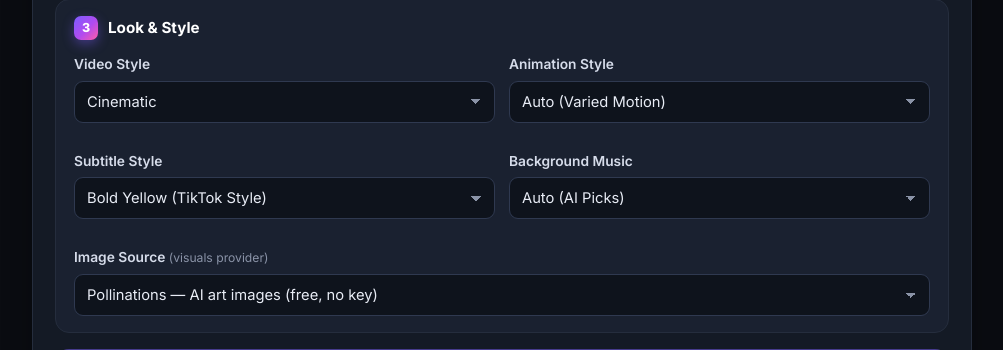
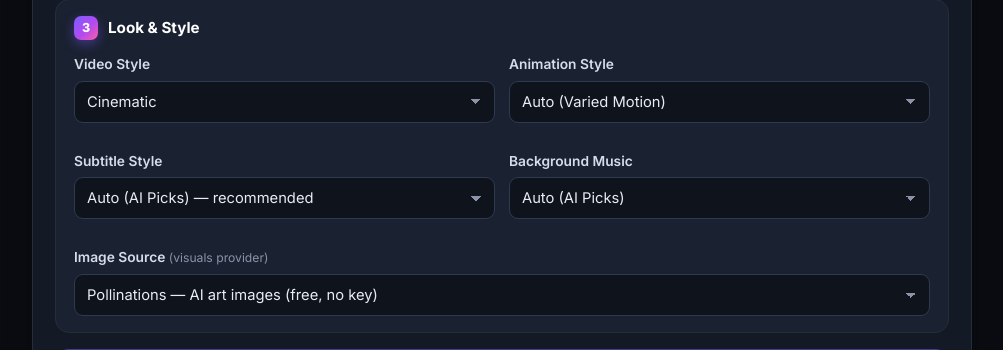
Before and after one commit to DevlpRohit/the-generator, a Flask app: page / in a window 1280 px wide. Shown: the part 815-1165 px from the top of the page, without its empty margins (254-1257 px from the left). Run offline with Flask 3, Linux system fonts and the light colour scheme; some libraries are stand-ins or nearby versions.

Commit message:
Fix Auto (AI Picks) not showing in subtitle/music dropdowns
- subtitle_preset default changed from Bold Yellow to Auto (AI Picks)
- music_mood default changed to Auto (AI Picks)
- Both dropdowns now pre-select the Auto option on page load

Co-Authored-By: Claude Sonnet 4.6 <noreply@anthropic.com>

```diff
--- a/templates/index.html
+++ b/templates/index.html
@@ -135,11 +135,11 @@
               </div>
               <div class="field">
                 <label>Subtitle Style</label>
-                <select name="subtitle_preset">{% for sp_val, sp_label in subtitle_preset_options %}<option value="{{ sp_val }}"{% if sp_val == "Bold Yellow" %} selected{% endif %}>{{ sp_label }}</option>{% endfor %}</select>
+                <select name="subtitle_preset">{% for sp_val, sp_label in subtitle_preset_options %}<option value="{{ sp_val }}"{% if sp_val == "Auto (AI Picks)" %} selected{% endif %}>{{ sp_label }}</option>{% endfor %}</select>
               </div>
               <div class="field">
                 <label>Background Music</label>
-                <select name="music_mood">{% for m in music_moods %}<option value="{{ m }}">{{ m }}</option>{% endfor %}</select>
+                <select name="music_mood">{% for m in music_moods %}<option value="{{ m }}"{% if m == "Auto (AI Picks)" %} selected{% endif %}>{{ m }}</option>{% endfor %}</select>
               </div>
               <div class="field span-2">
                 <label>Image Source <small>(visuals provider)</small></label>
```
